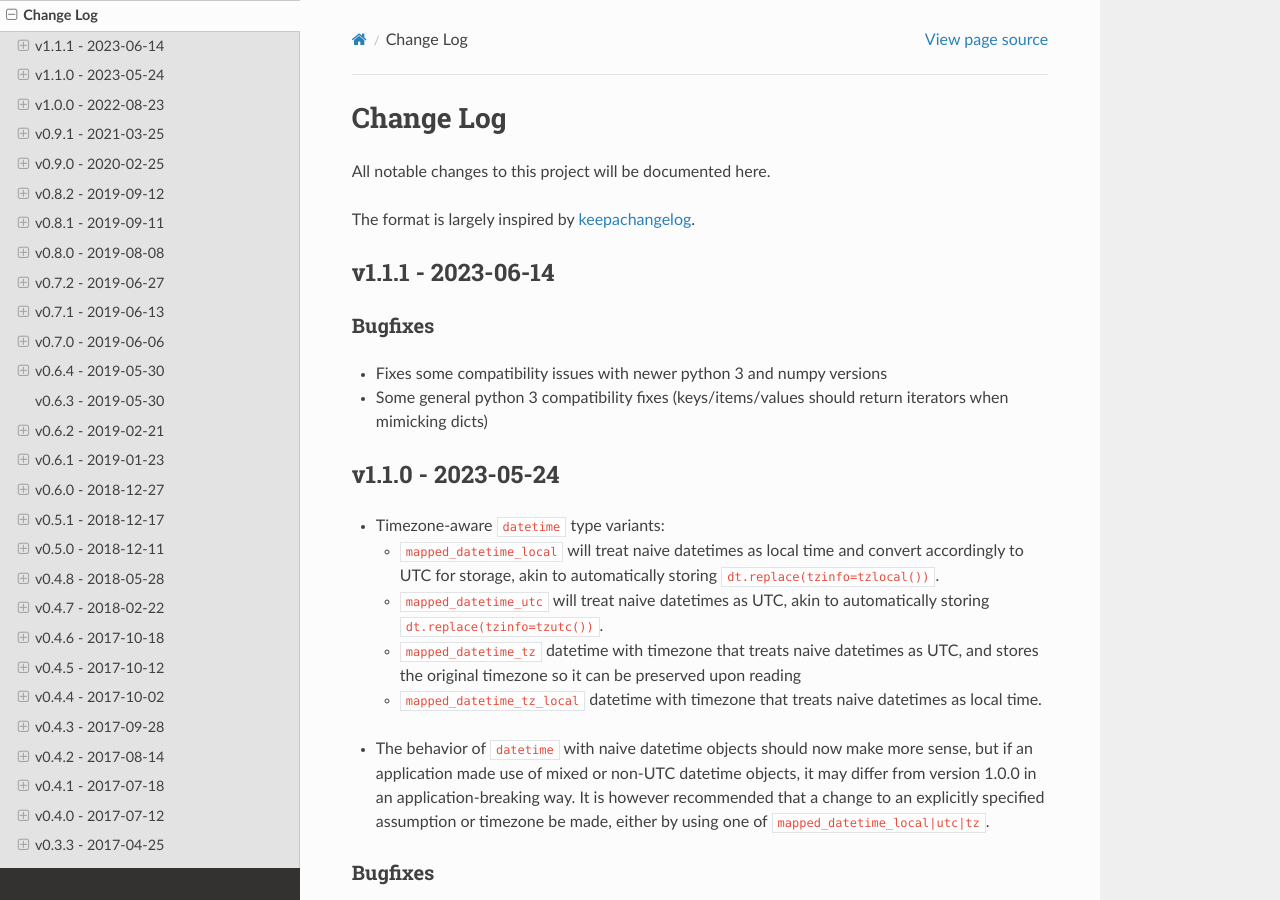
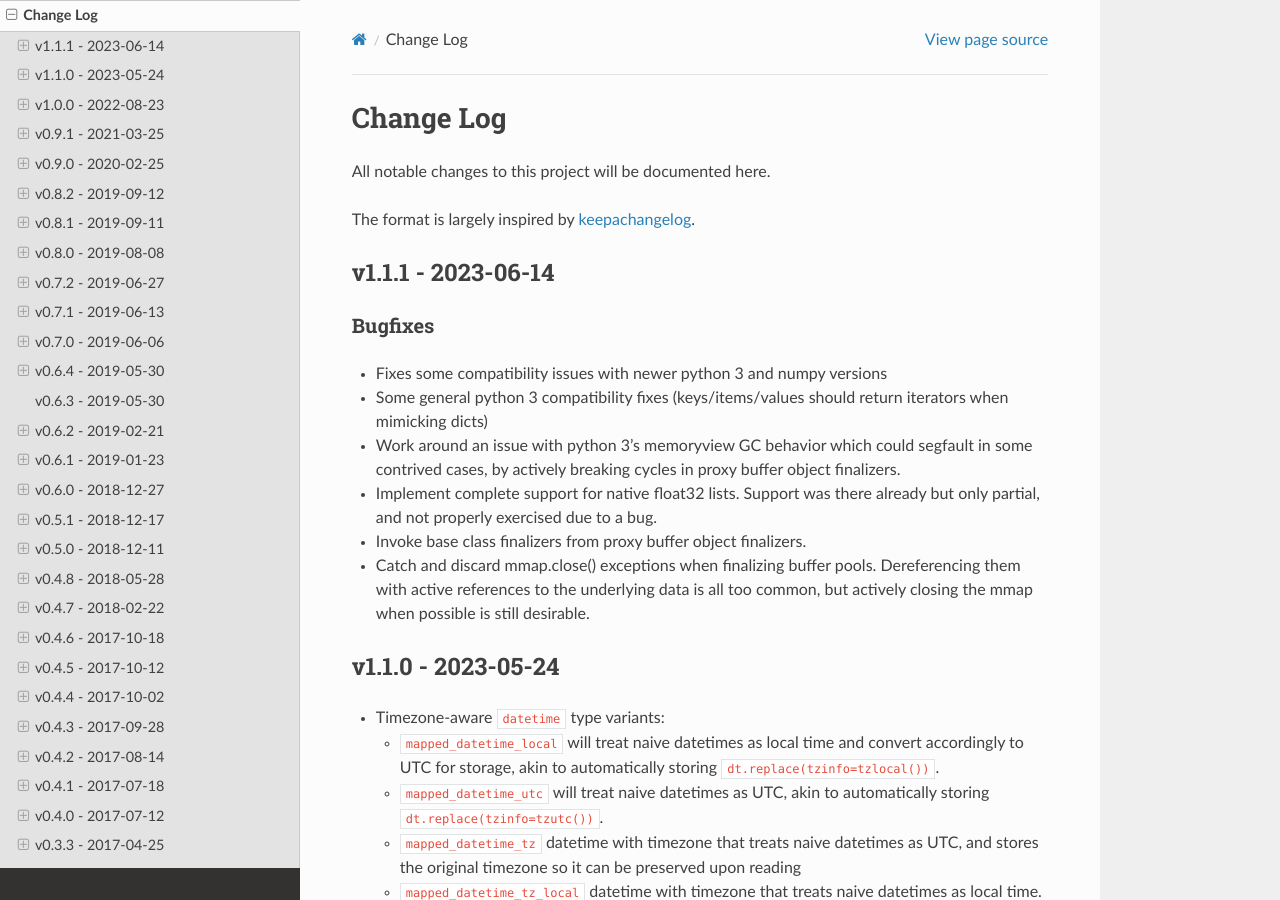
Before and after one commit to jampp/sharedbuffers, a Sphinx documentation site: the page built from doc/source/CHANGELOG.rst, in a window 1280 px wide and 900 px high. Built offline with Sphinx 7.4.7 and the Read the Docs theme 2.0.0, drawn with Linux system fonts in a browser that asks for light colours.

Commit message:
Changelog

```diff
--- a/doc/source/CHANGELOG.rst
+++ b/doc/source/CHANGELOG.rst
@@ -14,6 +14,16 @@ Bugfixes
 - Fixes some compatibility issues with newer python 3 and numpy versions
 - Some general python 3 compatibility fixes (keys/items/values should
   return iterators when mimicking dicts)
+- Work around an issue with python 3's memoryview GC behavior which could
+  segfault in some contrived cases, by actively breaking cycles in proxy
+  buffer object finalizers.
+- Implement complete support for native float32 lists. Support was there
+  already but only partial, and not properly exercised due to a bug.
+- Invoke base class finalizers from proxy buffer object finalizers.
+- Catch and discard mmap.close() exceptions when finalizing buffer pools.
+  Dereferencing them with active references to the underlying data is
+  all too common, but actively closing the mmap when possible is still
+  desirable.
 
 v1.1.0 - 2023-05-24
 ===================
```
